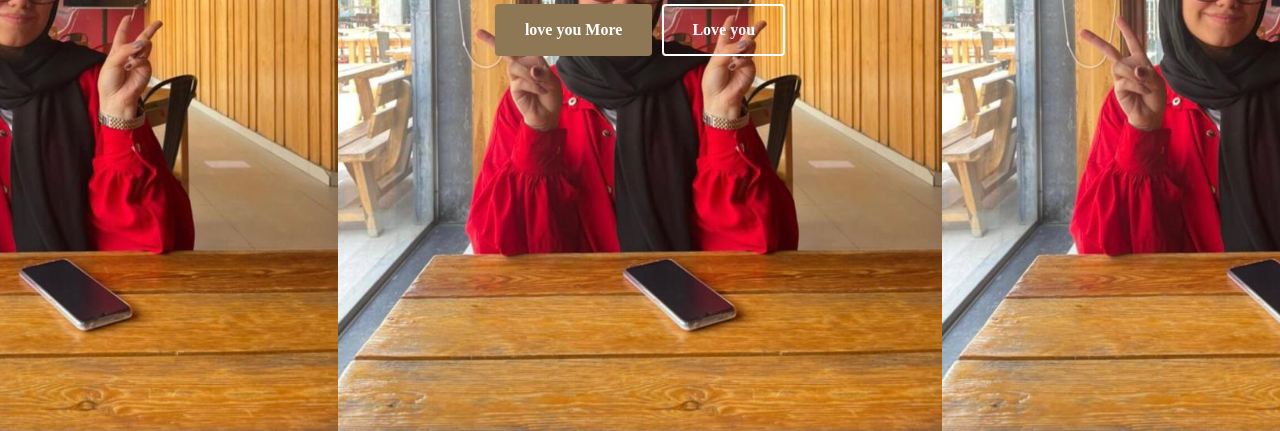
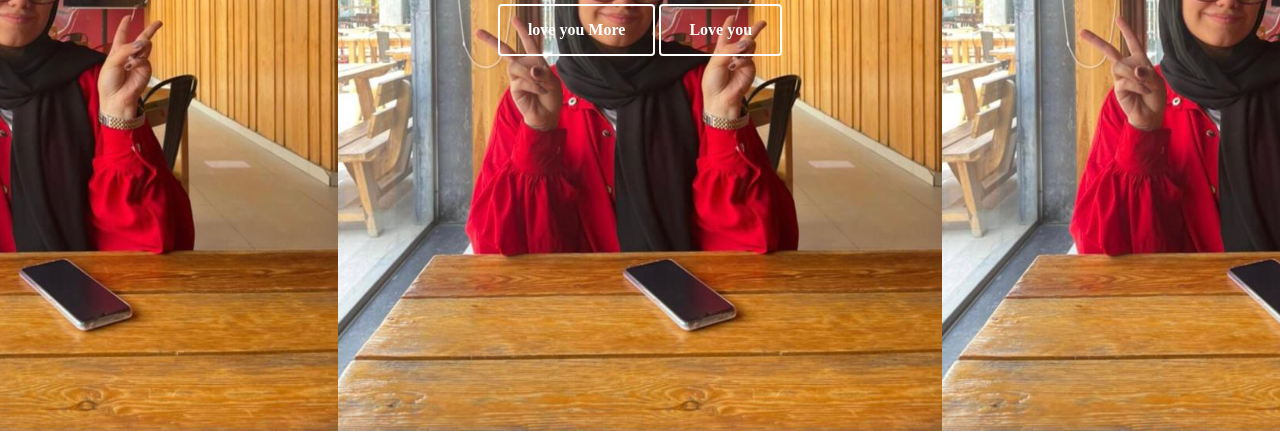
Before and after one commit to Nour-alashkar/My-girl, a plain HTML site: page index.htm in a window 1280 px wide. Shown: the part 369-800 px from the top of the page. Drawn offline with Linux system fonts and the light colour scheme; a web font is replaced by a local one.

Commit message:
Update style.css

```diff
--- a/style.css
+++ b/style.css
@@ -59,9 +59,9 @@ h1 {
 }
 
 .hContent .btn1 {
-  background-color: #8e7754;
-  border: 2px solid transparent;
-  margin-right: 6px;
+  background-color: transparent;
+
+  border: 2px solid white;
 }
 
 .hContent .btn2 {
```
